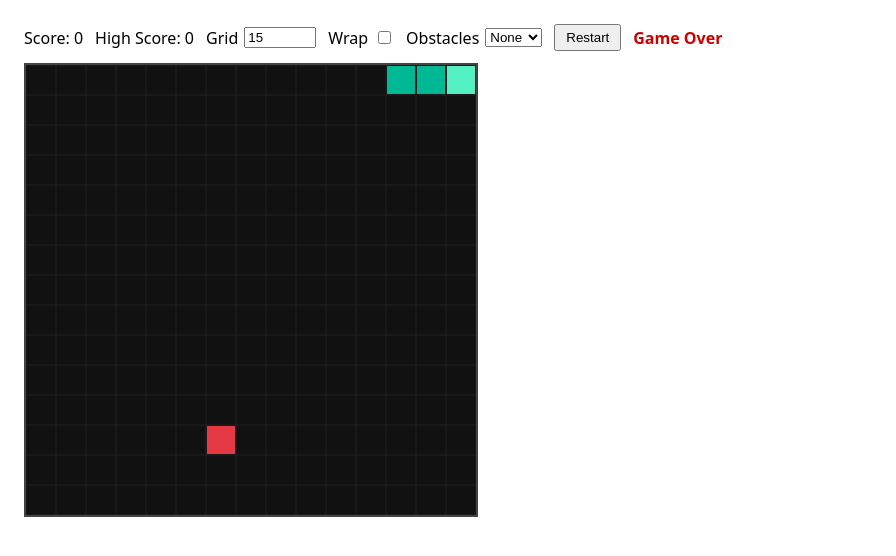
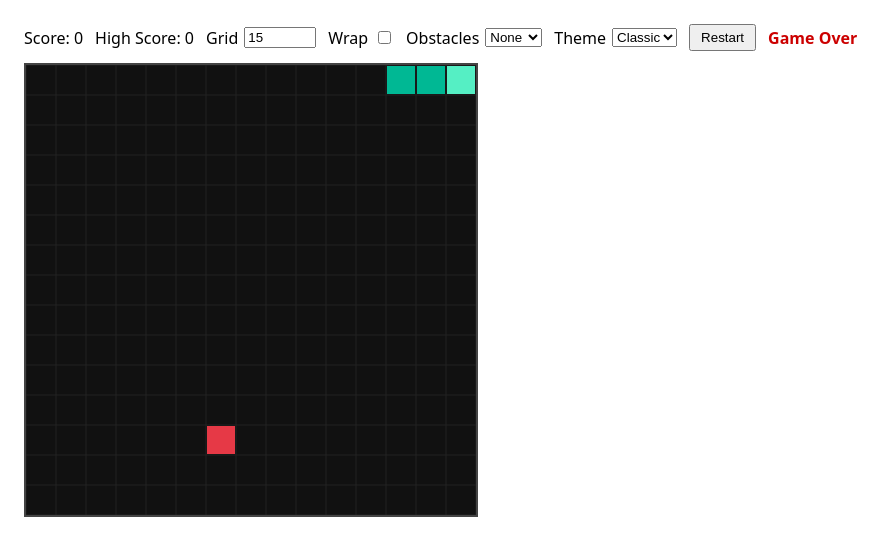
Before and after one commit to tkmasi90/cursor-snake-test, a plain HTML site: page index.html in a window 1280 px wide. Shown: the whole page, without its empty margins (0-896 px from the left). Drawn offline with Linux system fonts and the light colour scheme.

Commit message:
Add theme selector
Adds selectable themes with persistent colors for snake, food, obstacles, and grid.

```diff
--- a/index.html
+++ b/index.html
@@ -63,6 +63,14 @@
           <option value="cross">Cross</option>
         </select>
       </label>
+      <label>
+        Theme
+        <select id="theme">
+          <option value="classic">Classic</option>
+          <option value="neon">Neon</option>
+          <option value="mono">Mono</option>
+        </select>
+      </label>
       <button id="restartBtn">Restart</button>
       <div id="gameOver">Game Over</div>
     </div>
@@ -77,8 +85,37 @@
       const gameOverEl = document.getElementById("gameOver");
       const highScoreEl = document.getElementById("highScore");
       const HIGH_SCORE_KEY = "snakeHighScore";
+      const THEME_KEY = "snakeTheme";
       const wrapModeInput = document.getElementById("wrapMode");
       const obstaclesInput = document.getElementById("obstacles");
+      const themeInput = document.getElementById("theme");
+
+      const THEMES = {
+        classic: {
+          background: "#111",
+          grid: "#222",
+          snakeHead: "#55efc4",
+          snakeBody: "#00b894",
+          food: "#e63946",
+          obstacle: "#6c5ce7",
+        },
+        neon: {
+          background: "#0a0f1f",
+          grid: "#1b2b4a",
+          snakeHead: "#00f5ff",
+          snakeBody: "#00c2ff",
+          food: "#ff3b3b",
+          obstacle: "#f9d423",
+        },
+        mono: {
+          background: "#161616",
+          grid: "#2a2a2a",
+          snakeHead: "#f5f5f5",
+          snakeBody: "#bdbdbd",
+          food: "#ffffff",
+          obstacle: "#8c8c8c",
+        },
+      };
 
       const state = {
         gridSize: 15,
@@ -92,6 +129,8 @@
         wrapMode: false,
         obstacleMode: "none",
         obstacles: [],
+        themeName: "classic",
+        theme: THEMES.classic,
         timerId: null,
         isGameOver: false,
         baseSpeedMs: 100,
@@ -104,6 +143,8 @@
       function initGame() {
         state.highScore = getStoredHighScore();
         highScoreEl.textContent = String(state.highScore);
+        state.themeName = getStoredTheme();
+        applyTheme(state.themeName);
         const size = clampGridSize(parseInt(gridSizeInput.value, 10));
         state.gridSize = size;
         gridSizeInput.value = String(size);
@@ -189,10 +230,13 @@
       function draw() {
         ctx.clearRect(0, 0, canvas.width, canvas.height);
         drawGrid();
-        state.obstacles.forEach((obs) => drawCell(obs, "#6c5ce7"));
-        drawCell(state.food, "#e63946");
+        state.obstacles.forEach((obs) => drawCell(obs, state.theme.obstacle));
+        drawCell(state.food, state.theme.food);
         state.snake.forEach((seg, idx) => {
-          drawCell(seg, idx === 0 ? "#55efc4" : "#00b894");
+          drawCell(
+            seg,
+            idx === 0 ? state.theme.snakeHead : state.theme.snakeBody
+          );
         });
       }
 
@@ -272,7 +316,7 @@
       }
 
       function drawGrid() {
-        ctx.strokeStyle = "#222";
+        ctx.strokeStyle = state.theme.grid;
         for (let i = 0; i <= state.gridSize; i += 1) {
           const p = i * state.cellSize;
           ctx.beginPath();
@@ -313,6 +357,19 @@
         localStorage.setItem(HIGH_SCORE_KEY, String(score));
       }
 
+      function getStoredTheme() {
+        const stored = localStorage.getItem(THEME_KEY);
+        return THEMES[stored] ? stored : "classic";
+      }
+
+      function applyTheme(name) {
+        state.themeName = THEMES[name] ? name : "classic";
+        state.theme = THEMES[state.themeName];
+        themeInput.value = state.themeName;
+        canvas.style.background = state.theme.background;
+        draw();
+      }
+
       function buildObstacles(mode) {
         const obstacles = [];
         const size = state.gridSize;
@@ -337,8 +394,7 @@
         }
 
         return obstacles.filter(
-          (obs) =>
-            !state.snake.some((seg) => seg.x === obs.x && seg.y === obs.y)
+          (obs) => !state.snake.some((seg) => seg.x === obs.x && seg.y === obs.y)
         );
       }
 
@@ -350,6 +406,11 @@
         state.obstacleMode = event.target.value;
         reset();
       });
+      themeInput.addEventListener("change", (event) => {
+        const name = event.target.value;
+        applyTheme(name);
+        localStorage.setItem(THEME_KEY, state.themeName);
+      });
       restartBtn.addEventListener("click", reset);
       window.addEventListener("keydown", handleInput);
 
```
